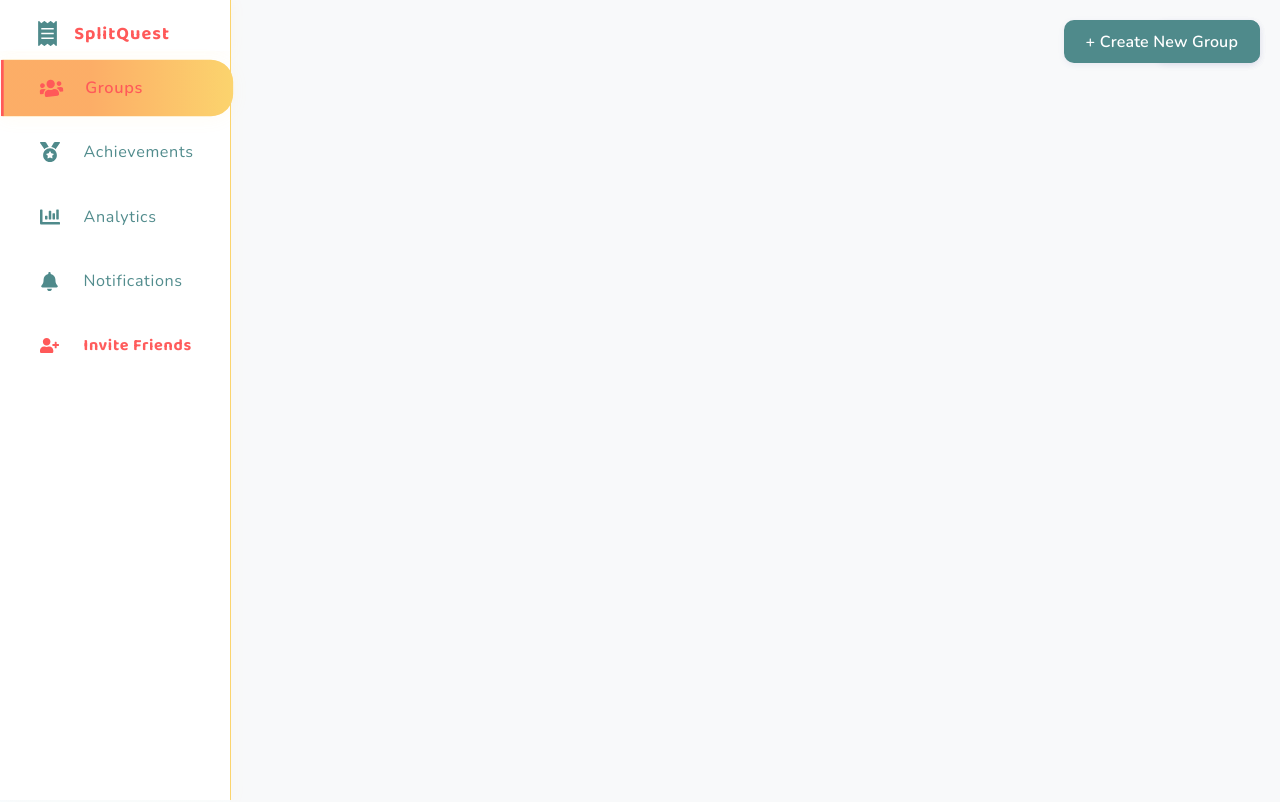
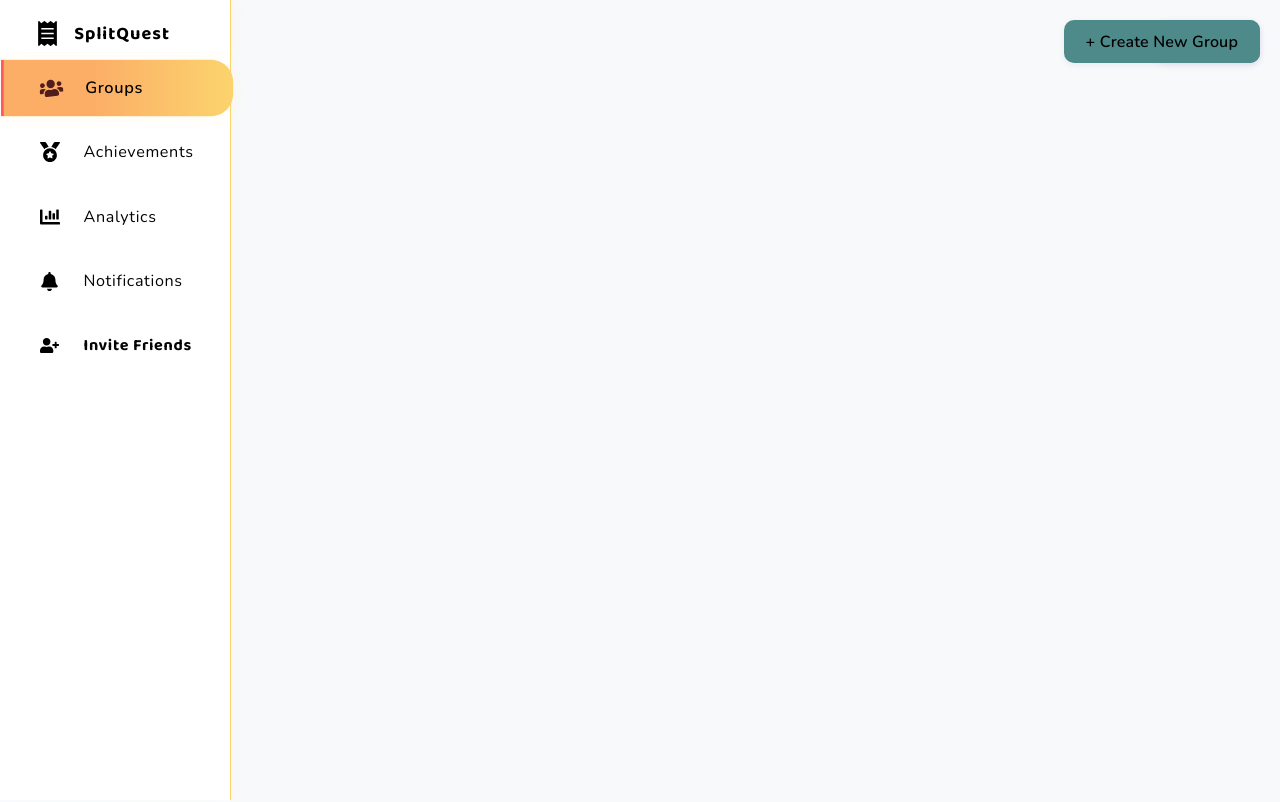
Before and after one commit to Workflow-Manager-admin/splitquest-107914-e48622fe, a React (Create React App) app in the folder frontend_web_app/: page / in a window 1280 px wide. Shown: the top 802 px of the page. Built offline with nearby package versions, Linux system fonts and the light colour scheme.

Commit message:
CheckPoint - cgc84b8a41

```diff
--- a/frontend_web_app/src/App.css
+++ b/frontend_web_app/src/App.css
@@ -3,18 +3,18 @@
   /* Light theme colors */
   --bg-primary: #fff;
   --bg-secondary: #f8f9fa;
-  --text-primary: #2A253A;
-  --text-secondary: #4F8A8B;
+  --text-primary: #000;   /* Set primary text color to black */
+  --text-secondary: #222; /* Set secondary text color to a darker shade */
   --border-color: #e9ecef;
   --button-bg: #4F8A8B;
-  --button-text: #fff;
+  --button-text: #000;    /* Use black for button text */
   --card-bg: #fff;
   --shadow: 0 3px 12px 0 #d1d0e71c;
   --card-radius: 19px;
   --header-font: 'Baloo 2', cursive, sans-serif;
   --body-font: 'Nunito', 'Segoe UI', 'Roboto', Arial, sans-serif;
   --fab-bg: #FF5959;
-  --fab-color: #fff;
+  --fab-color: #000;      /* Set FAB icon/text color to black */
   --fab-shadow: 0 4px 16px #ff595936;
 }
 
@@ -22,16 +22,16 @@
   /* Dark theme colors */
   --bg-primary: #191927;
   --bg-secondary: #222235;
-  --text-primary: #F4F2FD;
-  --text-secondary: #FBD46D;
+  --text-primary: #000;      /* Force black text in dark theme too */
+  --text-secondary: #222;
   --border-color: #28284a;
   --button-bg: #4F8A8B;
-  --button-text: #fff;
+  --button-text: #000;       /* Button text black in dark theme */
   --card-bg: #22223c;
   --shadow: 0 3px 13px 0 #2210334a;
   --card-radius: 19px;
   --fab-bg: #FF5959;
-  --fab-color: #fff;
+  --fab-color: #000;         /* Black for FAB in dark mode */
   --fab-shadow: 0 3px 16px #ff595945;
 }
 
@@ -63,6 +63,27 @@
     background 0.48s cubic-bezier(.23,1,.32,1),
     color 0.36s cubic-bezier(.23,1,.32,1);
 }
+
+/* Global text color + font overrides for universal black text */
+body,
+html,
+.App,
+#root,
+h1, h2, h3, h4, h5, h6,
+p, span, label,
+input, select, textarea,
+button, .btn, .theme-toggle
+{
+  color: #000 !important;
+  font-family: var(--body-font);
+  /* Fallback for legacy components */
+}
+
+/* Ensure placeholder is visible as black as well */
+input::placeholder, textarea::placeholder {
+  color: #222 !important;
+  opacity: 1 !important;
+}
 /* --- Playful Card and Layout Helpers --- */
 .sq-card,
 .sq-dashboard-card,
@@ -82,7 +103,7 @@
   justify-content: center;
   font-weight: 500;
   text-decoration: none;
-  color: var(--text-secondary);
+  color: #000 !important;  /* Always black for summary cards */
   gap: 0.45rem;
   margin-top: 1rem;
   font-size: 1.13rem;
@@ -500,7 +521,7 @@
   border: none;
   border-radius: 10px;
   background: var(--button-bg);
-  color: var(--button-text);
+  color: #000 !important; /* Always black text for buttons */
   font-weight: 600;
   font-size: 1rem;
   letter-spacing: 0.01em;
--- a/frontend_web_app/src/components/Sidebar.css
+++ b/frontend_web_app/src/components/Sidebar.css
@@ -65,7 +65,7 @@
   align-items: center;
   gap: 1.23em;   /* icon-text spacing */
   padding: 0.98rem 2rem 0.98rem 2.3rem;
-  color: var(--color-primary, #4F8A8B);
+  color: #000 !important; /* Default sidebar text is black */
   text-decoration: none;
   border-left: 3.5px solid transparent;
   font-weight: 500;
@@ -149,7 +149,12 @@
   letter-spacing: 0.04em;
   z-index: 2;
   opacity: 0.98;
+  color: #000 !important;
   transition: color .22s cubic-bezier(.44,1,.52,1);
+}
+
+.sq-header, h1, h2, h3, .sq-sidebar__brand, .sq-sidebar__title {
+  color: #000 !important;
 }
 
 /* Invite Friends gets louder accent color always */
--- a/frontend_web_app/src/index.css
+++ b/frontend_web_app/src/index.css
@@ -2,9 +2,13 @@
 @import url('https://fonts.googleapis.com/css?family=Baloo+2:700&display=swap');
 @import url('https://fonts.googleapis.com/css?family=Nunito:400,600&display=swap');
 
-body {
+body,
+html,
+#root {
   margin: 0;
   font-family: 'Nunito', 'Segoe UI', 'Roboto', 'Oxygen', 'Ubuntu', 'Cantarell', 'Fira Sans', 'Droid Sans', 'Helvetica Neue', sans-serif;
+  color: #000 !important;
+  background: #fff;
   -webkit-font-smoothing: antialiased;
   -moz-osx-font-smoothing: grayscale;
 }
```
